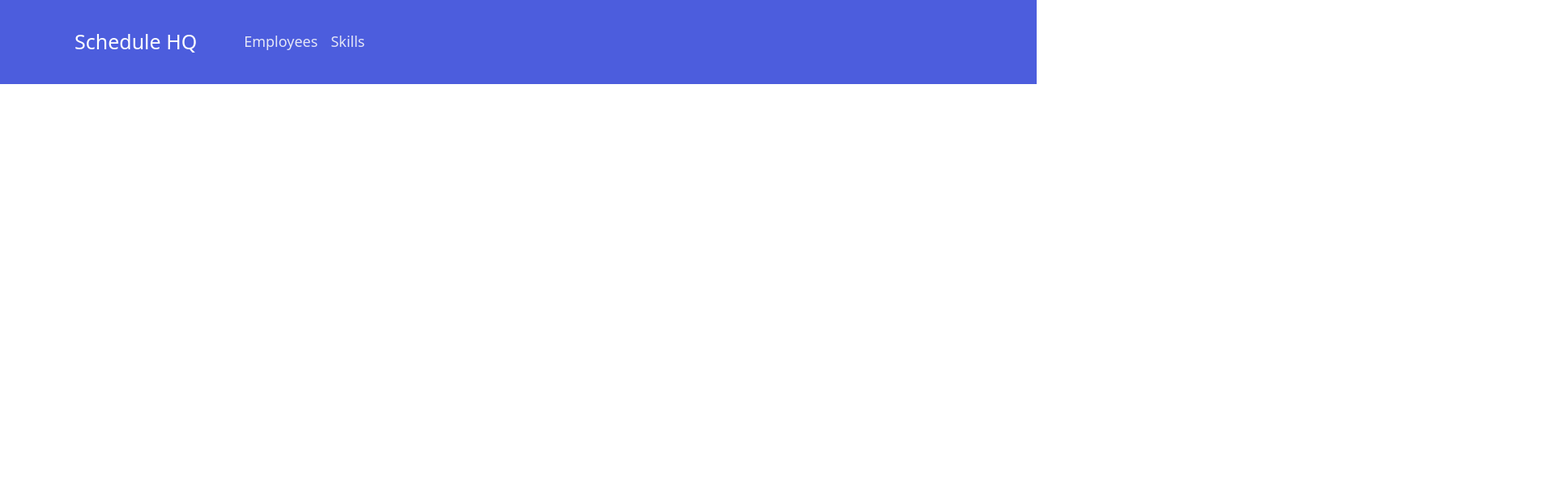
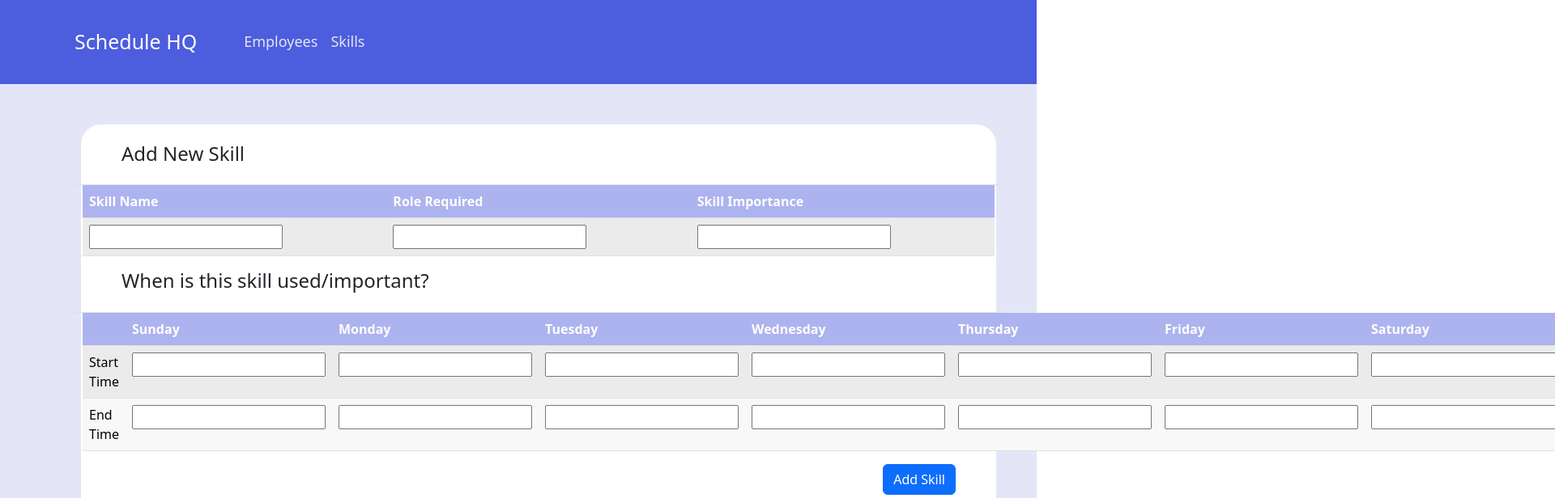
Before and after one commit to rrbannon2/ScheduleHQ, a React (Create React App) app in the folder Schedule/static/: page / in a window 1280 px wide. Shown: the top 616 px of the page at 81% size, 1920 px wide, since content can reach past the window. Built offline with nearby package versions, Linux system fonts and the light colour scheme; no server answers.

Commit message:
Can now add new skills from react front end

```diff
--- a/Schedule/static/src/App.js
+++ b/Schedule/static/src/App.js
@@ -1,10 +1,11 @@
 import React from 'react';
 import StickyNavbar from './components/TopNavbar/StickyNavbar';
-import VerticalNavbar from './components/VerticalNavbar/VerticalNavbar';
-import EmployeeTable from './components/EmployeeTable/EmployeeTable';
-import AddEmployeeTable from './components/AddEmployeeTable/AddEmployeeTable';
-import BaseEmployeeDataTable from './components/BaseEmployeeDataTable/BaseEmployeeDataTable';
+// import VerticalNavbar from './components/VerticalNavbar/VerticalNavbar';
+// import EmployeeTable from './components/EmployeeTable/EmployeeTable';
+// import AddEmployeeTable from './components/AddEmployeeTable/AddEmployeeTable';
+// import BaseEmployeeDataTable from './components/BaseEmployeeDataTable/BaseEmployeeDataTable';
 import EditEmployeeDataTable from './components/EditEmployeeDataTable/EditEmployeeDataTable';
+import AddSkillPage from './components/AddSkill/addSkill';
 
 const App = () => {
   return (
@@ -14,7 +15,8 @@ const App = () => {
       {/* <EmployeeTable /> */}
       {/* <AddEmployeeTable/> */}
       {/* <BaseEmployeeDataTable /> */}
-      <EditEmployeeDataTable employeeName={1} />
+      {/* <EditEmployeeDataTable employeeName={1} /> */}
+      <AddSkillPage />
     </div>
   );
 };
--- /dev/null
+++ b/Schedule/static/src/components/AddSkill/addSkill.jsx
@@ -0,0 +1,10 @@
+import React from 'react';
+import SkillPage from '../SkillPage/SkillPage';
+
+const AddSkillPage = () => {
+    return (
+        <SkillPage addNew={true} existingInfo={null} />
+    );
+};
+
+export default AddSkillPage;
--- /dev/null
+++ b/Schedule/static/src/components/SkillPage/SkillPage.jsx
@@ -0,0 +1,109 @@
+import React,{useState, useEffect} from 'react';
+import { Table, Button, Row, Col } from 'react-bootstrap';
+import '../BaseEmployeeDataTable/BaseEmployeeDataTable.css';
+import FetchComponent from '../FetchComponent/FetchComponent';
+
+
+const SkillPage = ({ addNew, existingInfo }) => {
+    console.log(existingInfo);
+
+    return (
+        <div className='tableContainer'>
+            <div className='containerTitle'>
+                <Row className='d-flex align-items-center pb-3 px-5 square border-bottom'>
+                    <Col className='align-items-center'>
+                        {addNew ? <h4>Add New Skill</h4> : <h4>Edit Skill</h4>}
+                    </Col>
+                </Row>
+                <Table striped hover>
+                    <thead>
+                        <tr>
+                            <th>Skill Name</th>
+                            <th>Role Required</th>
+                            <th>Skill Importance</th>
+                        </tr>
+                    </thead>
+                    <tbody>
+                        <tr>
+                            <td> {addNew ? <input id="skillName" /> : <input defaultValue={existingInfo[0]} id="skillName" />}</td>
+                            <td> {addNew ? <input id="role" /> : <input defaultValue={existingInfo[1]} id="firstName" />}</td>
+                            <td> {addNew ? <input id="importance" /> : <input defaultValue={existingInfo[2]} id="lastName" />}</td>
+                        </tr>
+                    </tbody>
+
+                </Table>
+                <Row className='d-flex align-items-center pb-3 px-5 square border-bottom'>
+                    <Col className='align-items-center'>
+                        <h4> When is this skill used/important? </h4>
+                    </Col>
+                </Row>
+                <Table striped hover>
+                    <thead>
+                        <tr>
+                            <th> </th>
+                            <th>Sunday</th>
+                            <th>Monday</th>
+                            <th>Tuesday</th>
+                            <th>Wednesday</th>
+                            <th>Thursday</th>
+                            <th>Friday</th>
+                            <th>Saturday</th>
+                        </tr>
+                    </thead>
+                    <tbody>
+                        <tr>
+                            <td><text>Start Time</text></td>
+                            <td> {addNew ? <input id="sunday_1" /> : <input defaultValue={existingInfo[11][0]} id="sunday_1" />}</td>
+                            <td> {addNew ? <input id="monday_1" /> : <input defaultValue={existingInfo[11][1]} id="monday_1" />}</td>
+                            <td> {addNew ? <input id="tuesday_1" /> : <input defaultValue={existingInfo[11][2]} id="tuesday_1" />}</td>
+                            <td> {addNew ? <input id="wednesday_1" /> : <input defaultValue={existingInfo[11][3]} id="wednesday_1" />}</td>
+                            <td> {addNew ? <input id="thursday_1" /> : <input defaultValue={existingInfo[11][4]} id="thursday_1" />}</td>
+                            <td> {addNew ? <input id="friday_1" /> : <input defaultValue={existingInfo[11][5]} id="friday_1" />}</td>
+                            <td> {addNew ? <input id="saturday_1" /> : <input defaultValue={existingInfo[11][6]} id="saturday_1" />}</td>
+
+                        </tr>
+
+                        <tr>
+                            <td><text>End Time</text></td>
+                            <td> {addNew ? <input id="sunday_2" /> : <input defaultValue={existingInfo[11][7]} id="sunday_2" />}</td>
+                            <td> {addNew ? <input id="monday_2" /> : <input defaultValue={existingInfo[11][8]} id="monday_2" />}</td>
+                            <td> {addNew ? <input id="tuesday_2" /> : <input defaultValue={existingInfo[11][9]} id="tuesday_2" />}</td>
+                            <td> {addNew ? <input id="wednesday_2" /> : <input defaultValue={existingInfo[11][10]} id="wednesday_2" />}</td>
+                            <td> {addNew ? <input id="thursday_2" /> : <input defaultValue={existingInfo[11][11]} id="thursday_2" />}</td>
+                            <td> {addNew ? <input id="friday_2" /> : <input defaultValue={existingInfo[11][12]} id="friday_2" />}</td>
+                            <td> {addNew ? <input id="saturday_2" /> : <input defaultValue={existingInfo[11][13]} id="saturday_2" />}</td>
+
+                        </tr>
+                    </tbody>
+                </Table>
+                <Row className='d-flex align-items-center pb-3 px-5 square border-bottom'>
+                    <Col className='d-flex justify-content-end'>
+                        <Button id='addNew' onClick={() => PrepData(addNew)}>
+                            {addNew ? "Add Skill" : "Update Skill"}
+                        </Button>
+                    </Col>
+                </Row>
+            </div>
+        </div>
+    );
+};
+
+const PrepData = (addNew) => {
+    var basicInfoCells = ['skillName', 'role', 'importance',
+        'sunday_1', 'monday_1', 'tuesday_1', 'wednesday_1', 'thursday_1', 'friday_1', 'saturday_1',
+        'sunday_2', 'monday_2', 'tuesday_2', 'wednesday_2', 'thursday_2', 'friday_2', 'saturday_2'];
+
+    var basicJsonDict = {};
+
+
+    for (let basicCell of basicInfoCells) {
+        console.log(basicCell)
+        var cell = document.getElementById(basicCell).value;
+        if (cell !== '') {
+            basicJsonDict[basicCell] = cell;
+        };
+    };
+
+    addNew ? FetchComponent(basicJsonDict, "POST", "/addSkill") : FetchComponent(basicJsonDict, "POST", "/updateSkill");
+};
+export default SkillPage;
```
